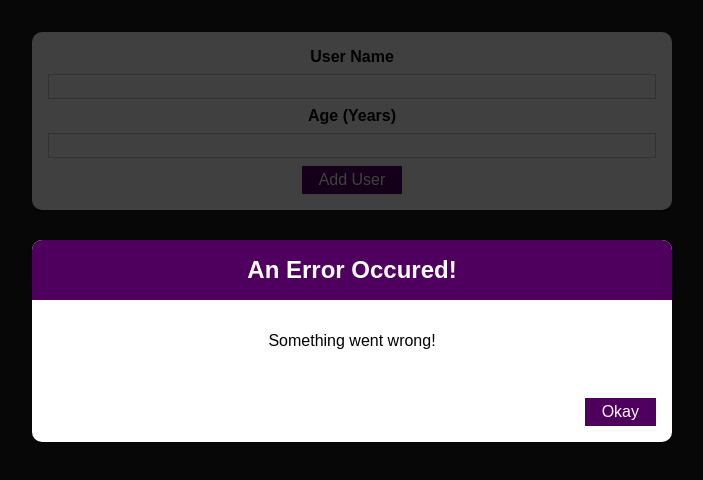
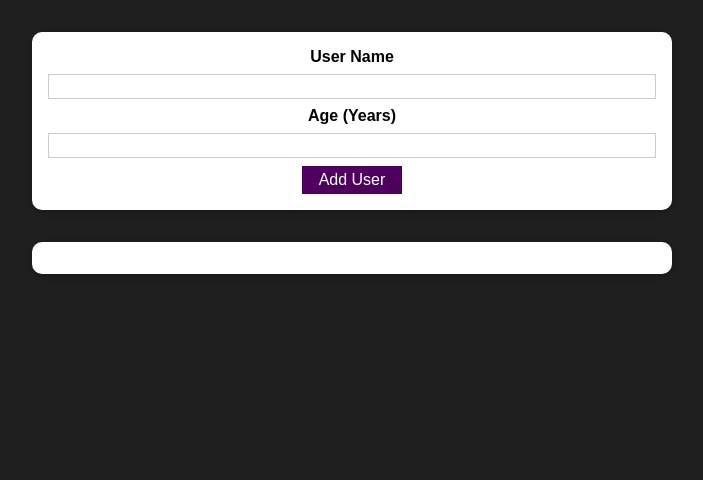
Before and after one commit to Rimsha-Urooj/practice-project, a React (Create React App) app: page / in a window 1280 px wide. Shown: the top 480 px of the page, without its empty margins (288-991 px from the left). Built offline with nearby package versions, Linux system fonts and the light colour scheme.

Commit message:
managing error state

```diff
--- a/src/components/UI/ErrorModal.js
+++ b/src/components/UI/ErrorModal.js
@@ -6,7 +6,7 @@
 function ErrorModal(props) {
     return (
         <div>
-            <div className={classes.backdrop} />
+            <div className={classes.backdrop} onClick={props.onConfirm} />
             <Card className={classes.modal}>
                 <header className={classes.header}>
                     <h2>{props.title}</h2>
@@ -15,7 +15,7 @@
                     <p>{props.message}</p>
                 </div>
                 <footer className={classes.actions}>
-                    <Button>Okay</Button>
+                    <Button onClick={props.onConfirm}>Okay</Button>
                 </footer>
             </Card>
         </div>
--- a/src/components/Users/AddUser.js
+++ b/src/components/Users/AddUser.js
@@ -8,15 +8,24 @@
 
     const [enteredUsername, setEnteredUsername] = useState('');
     const [enteredAge, setEnteredAge] = useState('');
+    const [error, setError] = useState('');
 
     const addUserHandler = (event) =>{
         event.preventDefault();
 
         if(enteredUsername.trim().length === 0 || enteredAge.trim().length === 0){
+            setError({
+                title: 'Invalid input',
+                message: 'Please enter a valid name and age (non-empty values).'
+            });
             return;
         }
 
         if (+enteredAge < 1){
+            setError({
+                title: 'Invalid input',
+                message: 'Please enter a valid age (> 0).'
+            });
             return;
         }
         props.onAddUser(enteredUsername, enteredAge);
@@ -32,9 +41,19 @@
     const ageChangeHandler = (event) => {
         setEnteredAge(event.target.value);
     }
+    const errorHandler=()=>{
+        setError(null);
+    }
+
     return (
         <div>
-            <ErrorModal  title="An Error Occured!" message="Something went wrong!" />
+            {error && (
+                <ErrorModal
+                    title={error.title}
+                    message={error.message}
+                    onConfirm={errorHandler}
+                />
+            )}
             <Card className={classes.input}>
                 <form onSubmit={addUserHandler}>
                     <label htmlFor="username">User Name</label>
```
